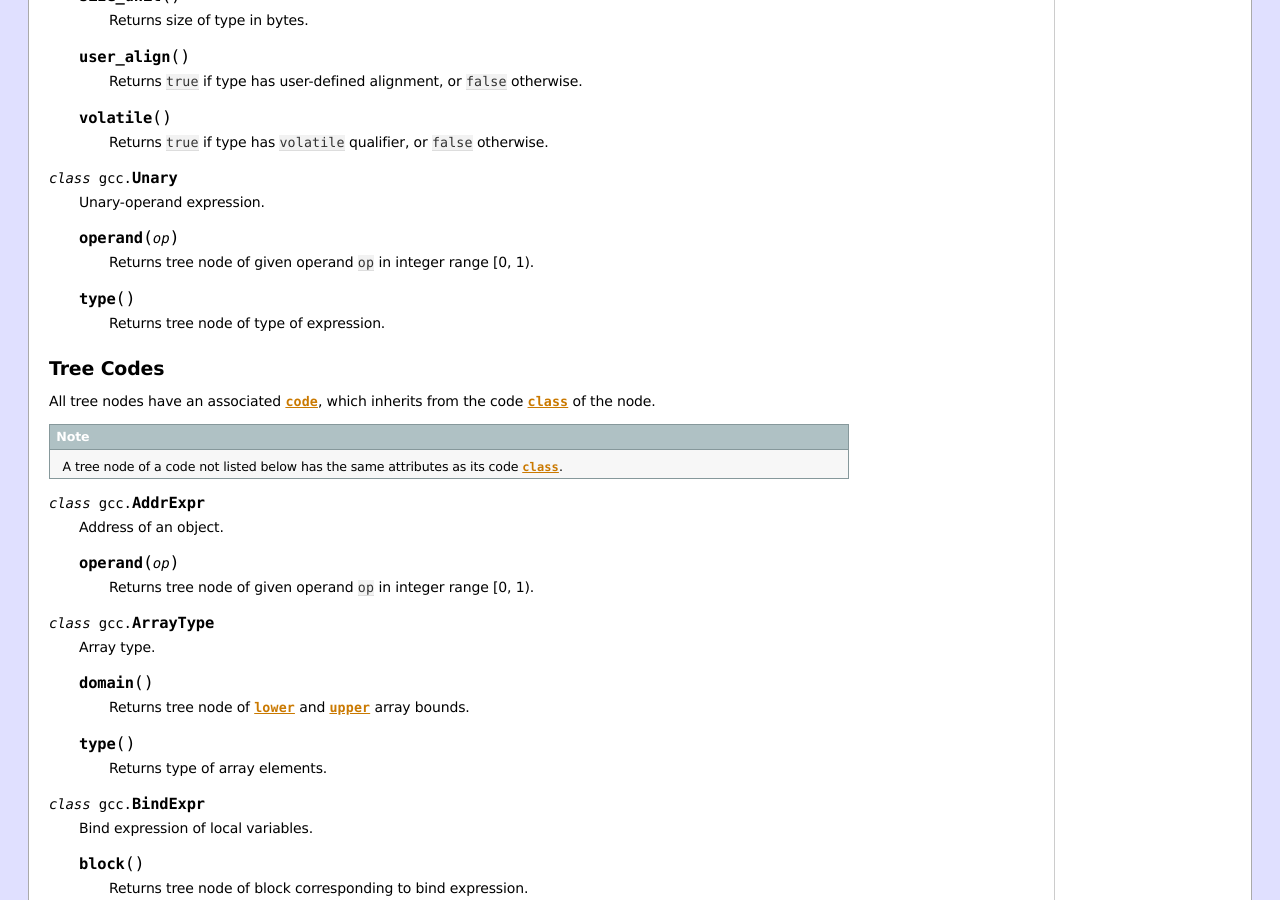
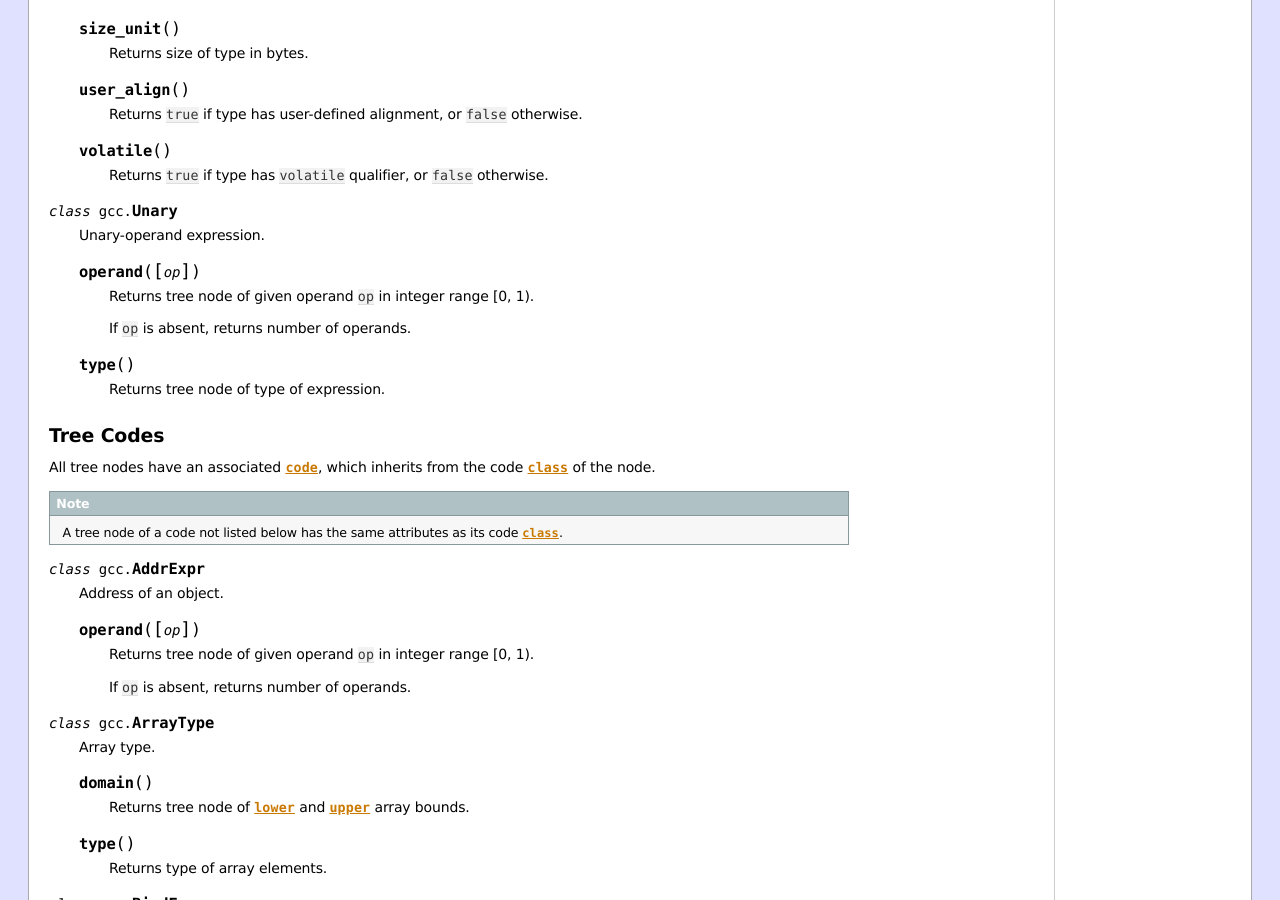
Before and after one commit to edubart/gcc-lua, a Sphinx documentation site: the page built from doc/reference/index.rst, in a window 1280 px wide and 900 px high, scrolled down 3047 px. Built offline with Sphinx 7.4.7, drawn with Linux system fonts in a browser that asks for light colours; some of the changed text lies outside the part shown.

Commit message:
Return number of operands if operand() is invoked without argument

```diff
--- a/doc/reference/index.rst
+++ b/doc/reference/index.rst
@@ -126,9 +126,11 @@ inherits from :class:`gcc.Tree`.
 
    Binary-operator expression.
 
-   .. method:: operand(op)
+   .. method:: operand([op])
 
       Returns tree node of given operand ``op`` in integer range [0, 2).
+
+      If ``op`` is absent, returns number of operands.
 
    .. method:: type()
 
@@ -216,9 +218,11 @@ inherits from :class:`gcc.Tree`.
 
    Unary-operand expression.
 
-   .. method:: operand(op)
+   .. method:: operand([op])
 
       Returns tree node of given operand ``op`` in integer range [0, 1).
+
+      If ``op`` is absent, returns number of operands.
 
    .. method:: type()
 
@@ -239,9 +243,11 @@ from the code :meth:`class <gcc.Tree.class>` of the node.
 
    Address of an object.
 
-   .. method:: operand(op)
+   .. method:: operand([op])
 
       Returns tree node of given operand ``op`` in integer range [0, 1).
+
+      If ``op`` is absent, returns number of operands.
 
 .. class:: ArrayType
 
```
Also changed, not shown: 3 other files.
